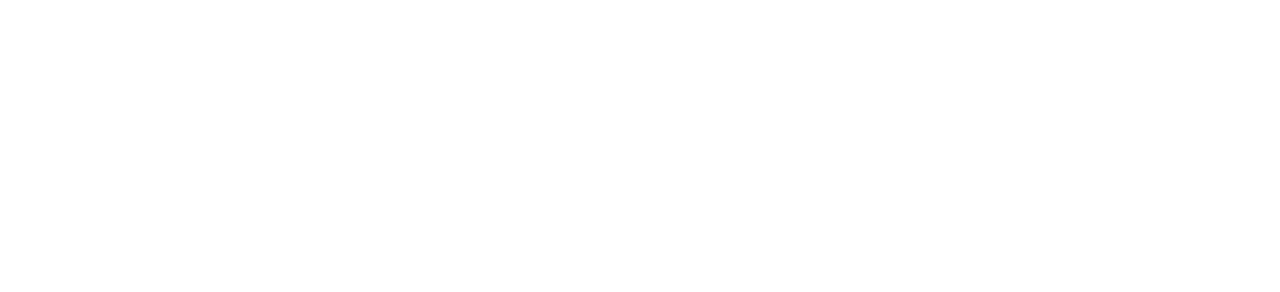
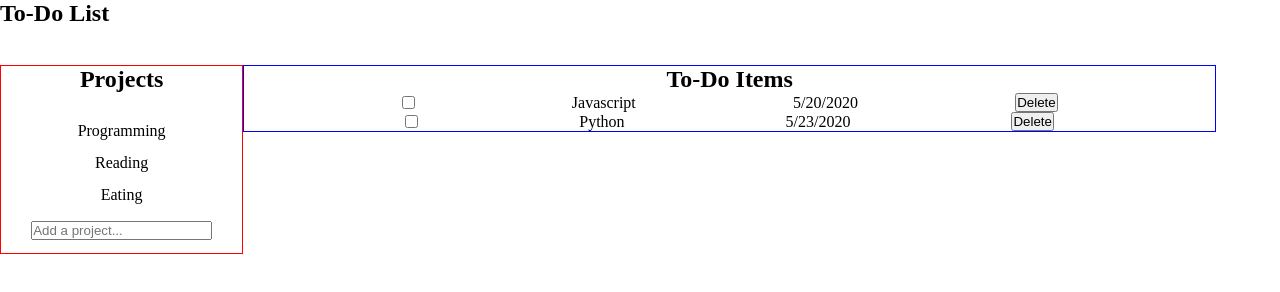
Before and after one commit to ScotttP/todo-list, a website built with webpack: page dist/index.html in a window 1280 px wide. Built offline with nearby package versions, Linux system fonts and the light colour scheme.

Commit message:
html skeleton and CSS formatting. Still need to format the list properly

```diff
--- a/style.css
+++ b/style.css
@@ -0,0 +1,66 @@
+* {
+    margin: 0;
+    padding: 0;
+    box-sizing: border-box;
+}
+.appContainer{
+    display: flex;
+    flex-direction: column;
+    min-height: 100%;
+}
+
+.contentContainer {
+    display: flex;
+    margin-top: 3%;
+    flex-grow: 1;
+}
+    aside{
+        width: 20%;
+        height: 100%;
+        border: 1px solid red;
+    }
+
+    aside > h2 {
+        text-align: center;
+    }
+    .sideBarContainer{
+        display: flex;
+        flex-direction: column;
+        justify-content: center;
+        align-items: center;
+        margin: 5%;
+    }
+        .projectList{
+            display: flex;
+            flex-direction: column;
+            align-items: center;
+            justify-content: center;
+            margin: 10px 0px 10px 0px;
+            line-height: 2rem;
+        }
+        .projectList > li {
+            list-style-type: none;
+        }
+
+    main{
+        display: flex;
+        flex-direction: column;
+        justify-content: center;
+        align-items: center;
+        width: 80%;
+        height: 100%;
+        border: 1px solid blue;
+        margin-right: 5%;
+    }
+    main > h3 {
+        text-align: center;
+    }
+    .listTasksContainer{
+        width: 100%;
+    }
+        .todoItem{
+            display: flex;
+            justify-content: space-evenly;
+            align-items: center;
+            list-style-type: none;
+        }
```
Also changed, not shown: dist/index.html.
